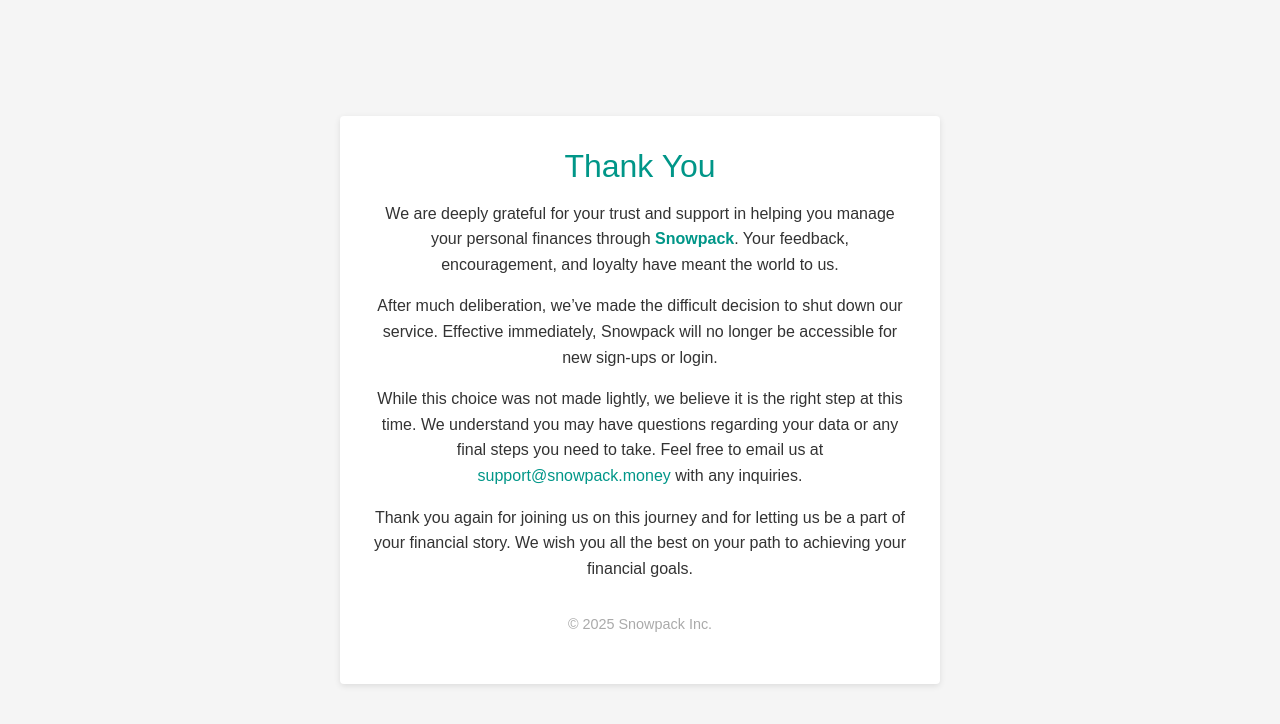
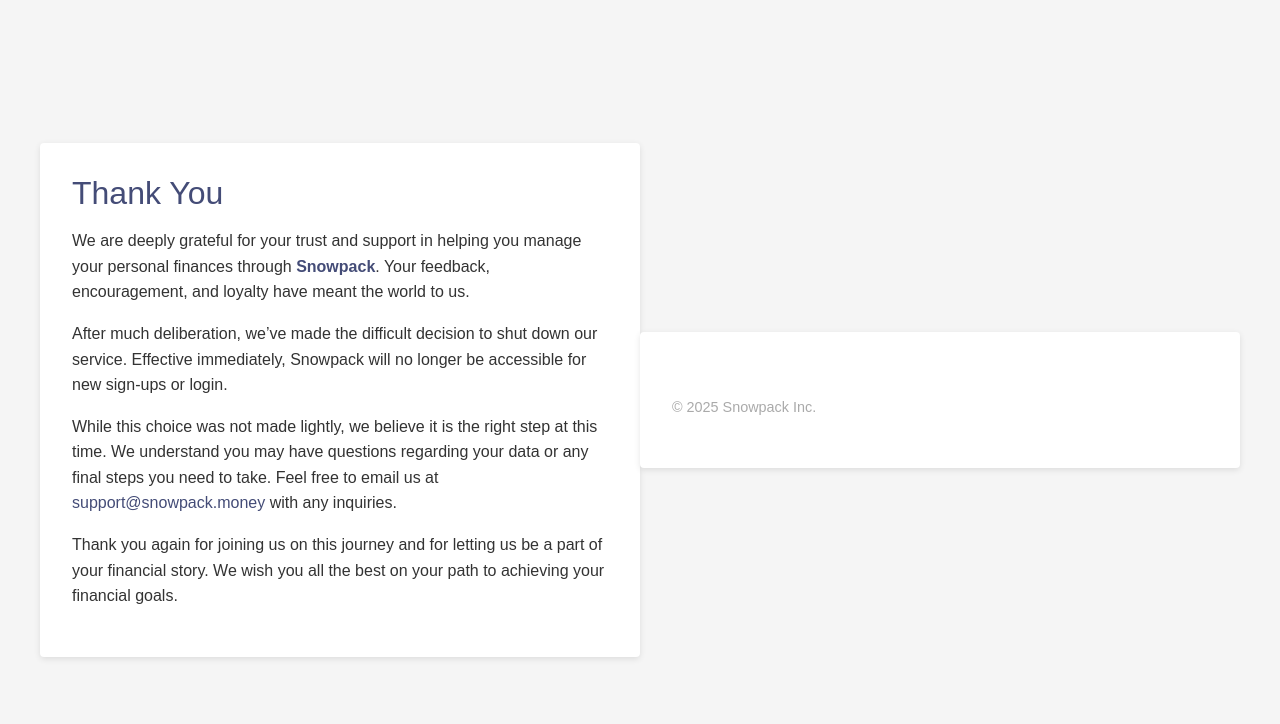
Before and after one commit to snowpackmoney/snowpackmoney.github.io, a plain HTML site: page index.html in a window 1280 px wide. Drawn offline with Linux system fonts and the light colour scheme.

Commit message:
Update index.html

```diff
--- a/index.html
+++ b/index.html
@@ -32,13 +32,13 @@
       width: 100%;
       box-shadow: 0 2px 6px rgba(0, 0, 0, 0.1);
       border-radius: 4px;
-      text-align: center;
+      text-align: left;
     }
 
     /* Heading */
     h1 {
       margin-bottom: 1rem;
-      color: #009688; /* A calm, financial-friendly color */
+      color: #444c77;
       font-weight: normal;
     }
 
@@ -51,12 +51,12 @@
     /* Emphasized Text */
     .highlight {
       font-weight: bold;
-      color: #009688;
+      color: #444c77;
     }
 
     /* Links */
     a {
-      color: #009688;
+      color: #444c77;
       text-decoration: none;
     }
     a:hover {
@@ -91,6 +91,8 @@
       Thank you again for joining us on this journey and for letting us be a part of your financial story.
       We wish you all the best on your path to achieving your financial goals.
     </p>
+  </div>
+  <div class="container">
     <p class="footer">
       &copy; 2025 Snowpack Inc.
     </p>
```
